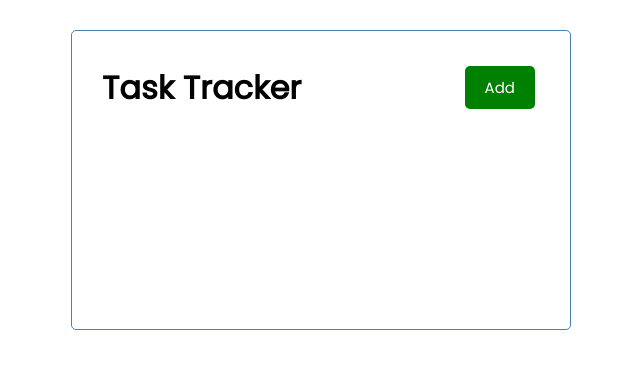
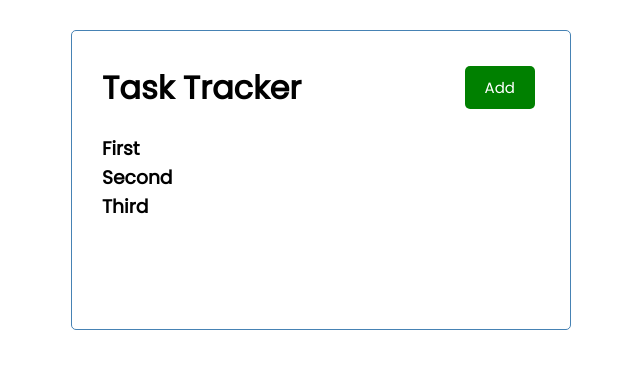
Before and after one commit to marcibaumel/Traversy_Media-React_JS_Crash_Course_2021, a React (Create React App) app in the folder react-task-tracker/: page / in a window 1280 px wide. Shown: the top 368 px of the page, without its empty margins (319-959 px from the left). Built offline with nearby package versions, Linux system fonts and the light colour scheme.

Commit message:
useState Hook

```diff
--- a/react-task-tracker/src/App.js
+++ b/react-task-tracker/src/App.js
@@ -1,9 +1,10 @@
 import Header from "./components/Header";
-
+import Tasks from "./components/Tasks";
 function App() {
   return (
     <div className="container">
       <Header/>
+      <Tasks/>
     </div>
   );
 }
--- a/react-task-tracker/src/components/Button.js
+++ b/react-task-tracker/src/components/Button.js
@@ -1,7 +1,6 @@
 import PropTypes from 'prop-types'
+
 const Button = ({color, text, onClick}) => {
-
-
     return (
         <button onClick={onClick} style={{backgroundColor:color}} className='btn'>{text}</button>
     )
--- /dev/null
+++ b/react-task-tracker/src/components/Tasks.js
@@ -0,0 +1,34 @@
+import { useState } from "react"
+
+const Tasks = () => {
+
+    const [tasks, setTasks] = useState(([
+        {
+            id: 1,
+            text: 'First ',
+            day: 'Feb 6th at 2:30pm',
+            reminder: true
+        },
+        {
+            id: 2,
+            text: 'Second',
+            day: 'Feb 6th at 2:30pm',
+            reminder: true
+        },
+        {
+            id: 3,
+            text: 'Third',
+            day: 'Feb 6th at 2:30pm',
+            reminder: false
+        }
+    ]))
+
+    return (
+       <>
+        {tasks.map((tasks) => (<h3 key={tasks.id}>{tasks.text}</h3>))}
+       </>
+    )
+}
+
+
+export default Tasks
```
